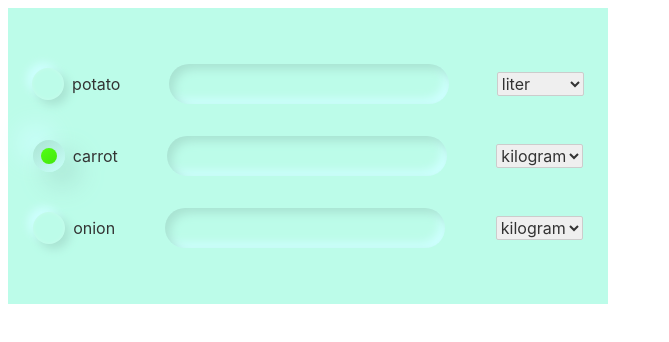
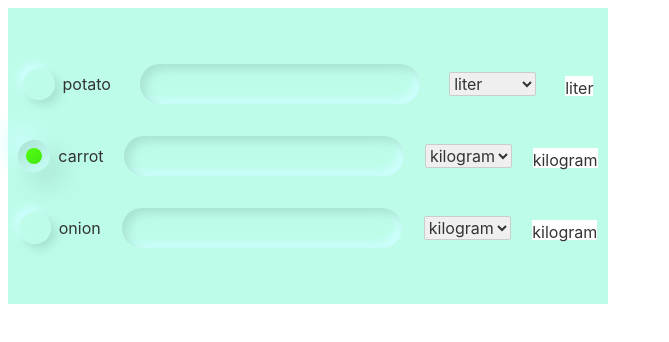
Before and after one commit to anna-maksimenko/shopping-list-app, a Svelte app: page / in a window 1280 px wide. Shown: the top 342 px of the page, without its empty margins (0-669 px from the left). Built offline with nearby package versions, Linux system fonts and the light colour scheme.

Commit message:
Dropdown component init

```diff
--- /dev/null
+++ b/src/components/Dropdown.svelte
@@ -0,0 +1,50 @@
+<script>
+    // your script goes here
+    export let dropdownData;
+    export let selectedValue;
+    let showDropdown = false;
+    let select;
+
+    function dropdownShow() {
+        showDropdown = true;
+    }
+    function dropdownHide(e) {
+        if (e.target!==select) {
+            showDropdown = false;
+        }
+    }
+
+    function selectionHandler(value, e) {
+        selectedValue = value;
+    }
+
+</script>
+
+<svelte:window on:click={dropdownHide}/>
+
+<style type="text/scss">
+    .dropdown{
+        @apply  block w-full h-4;
+        &__area-selected{
+            background-color: #fff;
+            width: auto;
+            height: 20px;
+        }
+    }
+</style>
+
+
+<div class="dropdown">
+    <div class="dropdown__area-selected" on:click={dropdownShow} bind:this={select}>{selectedValue}</div>
+    {#if showDropdown}
+        <div class="dropdown__area-expanded">
+            <ul class="dropdown__content">
+                {#each dropdownData as {name}}
+                    <li on:click={selectionHandler.bind(this, name)}>
+                        {name}
+                    </li>
+                {/each}
+            </ul>
+        </div>
+    {/if}
+</div>
--- a/src/components/ListItem.svelte
+++ b/src/components/ListItem.svelte
@@ -1,6 +1,7 @@
 <script>
     // your script goes here
     import { productMeasure } from '../globals.js';
+    import Dropdown from '../components/Dropdown.svelte';
     export let text;
     export let id;
     export let enabled = false;
@@ -83,4 +84,7 @@
             {/each}
         </select>
     </div>
+    <div class="list-item__dropdown">
+        <Dropdown dropdownData={$productMeasure} bind:selectedValue={measure}/>
+    </div>
 </div>
```
